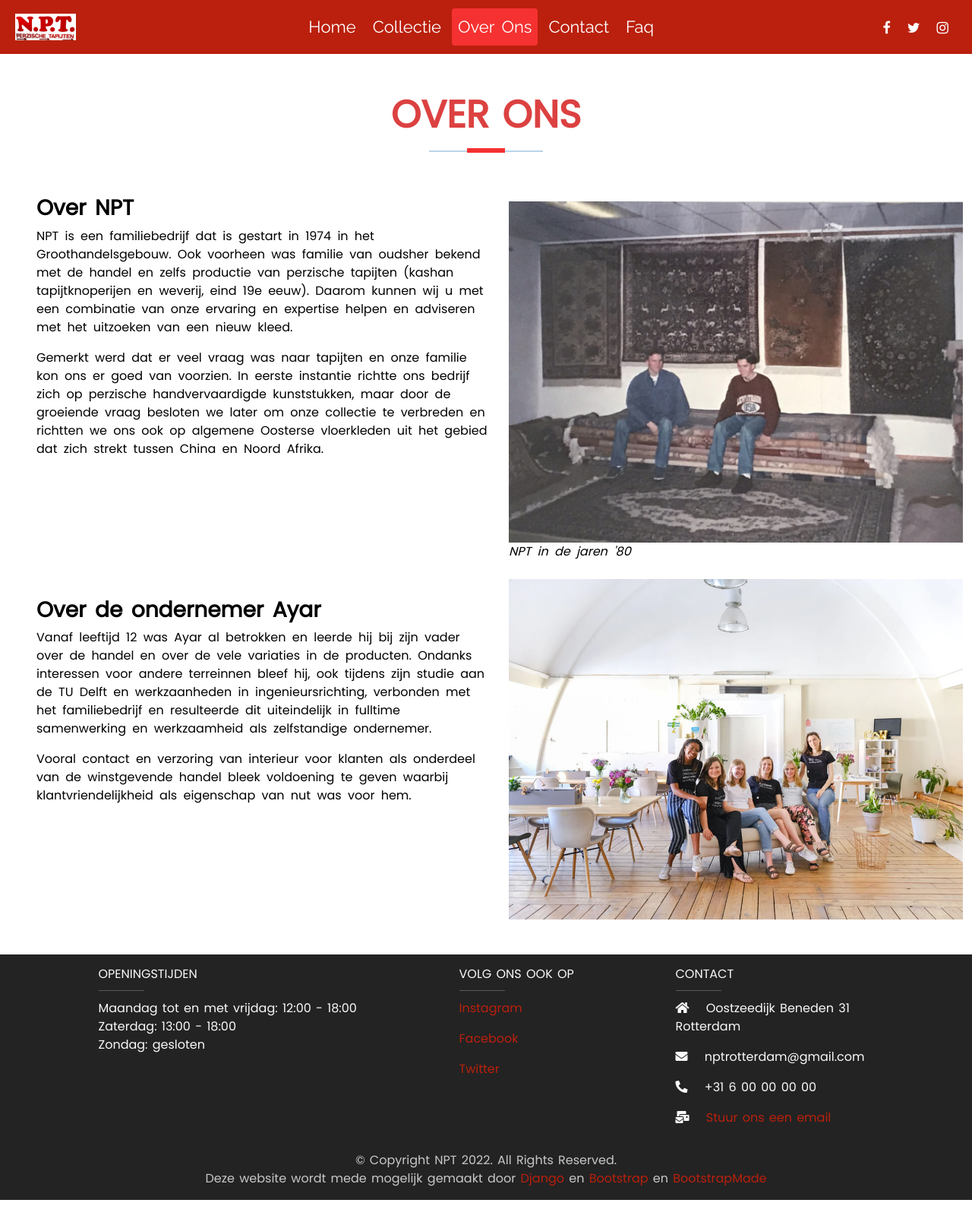
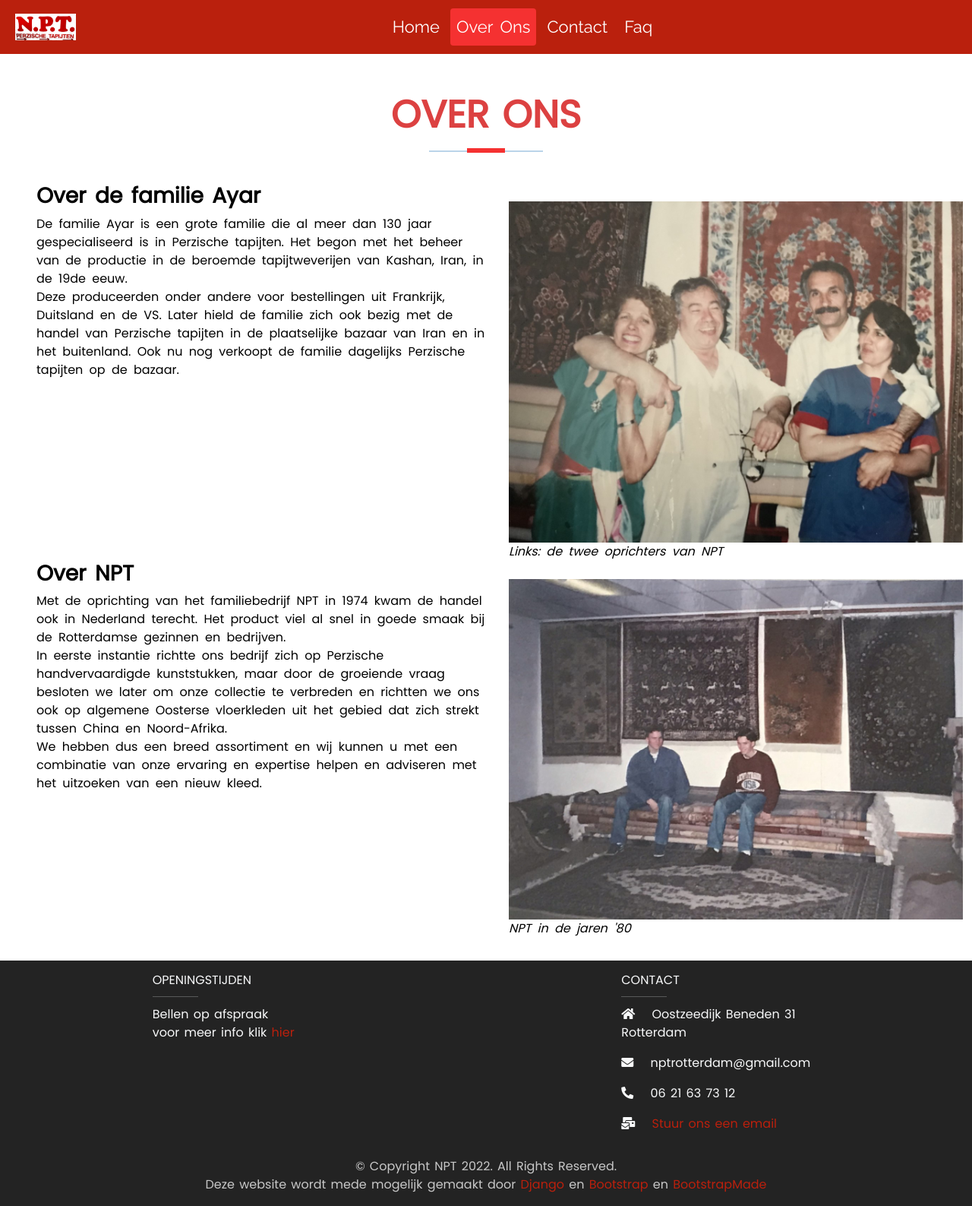
Before and after one commit to creator64/npt-dev, a Django app: page /about/ in a window 1280 px wide. Shown: the whole page at 76% size. Run offline with Django 3.2, Linux system fonts and the light colour scheme; some libraries are stand-ins or nearby versions.

Commit message:
almost done for first online version

```diff
--- a/main/assets/faq.py
+++ b/main/assets/faq.py
@@ -13,7 +13,7 @@ f2 = Faq("Zijn onze tapijten geschikt voor vloerverwarming?")
 f3 = Faq("Zijn onze tapijten geschikt voor buiten?")
 f4 = Faq("Zijn al onze tapijten handgeknoopt?")
 f5 = Faq("Hoe bescherm ik mijn tapijt tegen motten?")
-f6 = Faq("Waarom zijn perzische tapijten zo duur?")
+f6 = Faq("Waarom zijn Perzische tapijten zo duur?")
 f7 = Faq("Hoelang bestaan tapijten al?")
 f8 = Faq("Kun je met schoenen op een tapijt lopen?")
 f9 = Faq("Waar komen onze producten precies vandaan?")
@@ -24,7 +24,7 @@ flist = [f1, f6, f5, f7, f3, f8, f4, f2, f10, f9]
 # Answers
 
 f1.a = """
-Wij van NPT zijn ervan overtuigd dat er bij elke interieur een Oosters tapijt past, dus ook bij een moderne.
+Wij van NPT zijn ervan overtuigd dat er bij elk interieur een Oosters tapijt past, dus ook bij een modern interieur.
 Elk Oosters tapijt is uniek, een creatief kunstwerk elk ontworpen door iemand met zijn eigen verhaal.
 Er zijn zo veel variaties, kleuren en patronen die je in een tapijt kan verwerken
 dat er altijd genoeg tapijten zijn die uw huis, kantoor of winkel kunnen verfraaien. <br>
@@ -34,24 +34,24 @@ dat er altijd genoeg tapijten zijn die uw huis, kantoor of winkel kunnen verfraa
     </i> </figcaption>
 """
 
-f2.a = """<b> Ja natuurlijk. </b> Uw tapijt zal niet worden beschadigd als u het op een verwarmde vloer legt."""
+f2.a = """<b> Jazeker. </b> Uw tapijt zal niet worden beschadigd als u het op een verwarmde vloer legt."""
 
 f3.a = """
 <b> Helaas hebben wij voorlopig nog geen tapijten die geschikt zijn voor in de tuin of op het terras. </b>
 Tapijten voor buiten moeten namelijk weersbestendig zijn.
 Dat houdt in dat ze zijn beschermd tegen schadelijke invloeden uit de natuur zoals regen,
 vuil uit de buitenlucht of verkleuring door zonlicht.
-Een Perzisch tapijt is dat bijvoorbeeld niet, want na een regenbui zal de pool worden verhard door het water."""
+Een Perzisch tapijt is dat bijvoorbeeld niet, want na een regenbui zullen de haren worden verhard door het water."""
 
 f4.a = """
 <b> Het antwoord is nee. </b> Wij hebben namelijk ook een aantal machinale tapijten.
-Hierin is natuurlijk niet net zoveel energie in gestopt als bij Handgeknoopte tapijten, waardoor het ook minder prijzig is,
+Hierin is natuurlijk niet net zoveel energie in gestopt als bij handgeknoopte tapijten, waardoor het ook minder prijzig is,
 maar ze kunnen alsnog beschikken over mooie patronen en kleuren waardoor ze zeker goed bij uw interieur kunnen passen.
-Uiteraard melden we het wanneer u een machinaal tapijt ziet."""
+Uiteraard vertellen we het u of het tapijt dat u zien handgeknoopt of machinaal is."""
 
 f5.a = """
-U heeft net uw interieur verfraaid met een wollen Oosters tapijt. U wil niet dat uw tapijt er dalijk zo uit gaat zien.
-<img src=“beschadigdtapijt.png”>
+U heeft net uw interieur verfraaid met een wollen Oosters tapijt. U wil niet dat uw tapijt wordt opgegeten en beschadigd
+door motten. <br>
 Hier zijn een aantal tips om motten te bestrijden:
 <ul>
 
@@ -70,18 +70,26 @@ Daarnaast is het belangrijk om uw tapijt regelmatig te stofzuigen.
 <li>
 Mottenballen kunnen ook meehelpen met het afweren van motten.
 Dit is een klein balletje aan chemische verbindingen en erg onaangenaam voor motten.
+Ze zijn meestal verkrijgbaar in de supermarkt.
+Leg het op of onder uw tapijt en het balletje doet de rest.
 </li>
 </ul>
 
--“Om tapijt te beschermen tegen motten kun je het boenen met een mengsel van water en azijn in de verhouding 1:1”??? """
+<!---“Om tapijt te beschermen tegen motten kun je het boenen met een mengsel van water en azijn in de verhouding 1:1”???--> """
 
 f6.a = """
 Soms is er aan een Perzisch tapijt wel door 2 man 2 jaar aan gewerkt.
 Dat is dus 1 jaar per man!
 Het zijn unieke kunstproducten met de hand vervaardigd en er wordt enorm veel tijd en aandacht aan besteed
 wat resulteert in een buitengewoon goede en fijne kwaliteit. <br>
-In relatie met arbeid en materiaal zijn Perzische tapijten dus eigenlijk helmaal niet zo duur!
-Ze zijn wel kostbaar, omdat het waardeobjecten zijn van uiterste klasse."""
+Als je arbeid en materiaal in de prijs meerekent, zijn Perzische tapijten dus eigenlijk helmaal niet zo duur!
+Ze zijn wel kostbaar, omdat het waardeobjecten zijn van uiterste klasse.
+ <img src='/static/npt/images/tapijtweven.jpg' width='100%' height='80%'></img>
+ <figcaption>
+    <i style='font-size: 0.8rem; word-spacing: 1px;'>
+       Een man uit Iran is in zijn eentje bezig met het weven van een Perzisch Tapijt.
+    </i>
+ </figcaption>"""
 
 
 f7.a = """
@@ -92,16 +100,16 @@ f7.a = """
             Een deel van het Pazyryk tapijt; het oudste tapijt tot nu toe gevonden
         </i> </figcaption>
     </div>
-    Het oudste tapijt dat tot nu toe is gevonden is het Pazyryk tapijt daterend uit de 5de eeuw voor Christus.
+    Het oudste tapijt dat tot nu toe is gevonden is het Pazyryk tapijt, daterend uit de 5de eeuw voor Christus.
     Het is ontdekt in Siberië en het was beschermd door dik laag ijs waardoor het goed bewaard is gebleven.
     De Griekse historicus Herodotus schreef in diezelfde periode over hoe de bewoners van Kaukasus prachtige tapijten
-    maken met wonderlijke kleuren en hij had dus geen ongelijk.
+    maakten met wonderlijke kleuren en hij had dus geen ongelijk.
     De kunst van het knopen van een tapijt bestaat dus al 2500 jaar lang,
-    maar waarschijnlijk gaat de geschiedenis van de tapijt nog verder terug in de tijd. <br>
+    maar waarschijnlijk gaat de geschiedenis van het tapijt nog verder terug in de tijd. <br>
     De gedachte gaat dat de Egyptenaren en Chinezen al tapijten gebruikten niet alleen ter decoratie,
-    maar ook om hunzelf warm te houden in de winter.
+    maar ook om zichzelf warm te houden in de winter.
     Het knopen van tapijten bestaat waarschijnlijk dus al meer dan 10000 jaar
-    en <b> wij van NPT zijn trots dat we de handel van deze eeuwenoude traditie in stand mogen houden!</b>
+    en wij van NPT zijn trots dat we de handel van deze eeuwenoude traditie in stand mogen houden!
 </div>"""
 
 f8.a = """
@@ -111,6 +119,7 @@ en dus zullen ze niet worden beschadigd als je er met schoenen overheen loopt.
 Daarnaast zijn ze goed te reinigen wanneer er vuil op komt."""
 
 f9.a = """
+Onze producten komen uit de volgende landen:
 <ul>
 <li> China </li>
 <li> Thailand </li>
@@ -128,7 +137,28 @@ f9.a = """
 """
 
 
-f10.a = """Perzische tapijten zijn meestal niet hoogpolig.
-Echter zijn er wel andere handgeknoopte hoogpolige tapijten bijvoorbeeld Chinese tapijten.
-Wij beschikken ook over reliëf geschoren Chinese tapijten in onze collectie.
-Dat houdt in dat figuren in de tapijt worden uitgesneden dankzij deze hoge pool. Zie foto"""
+f10.a = """
+De haren van een tapijt worden ook wel de pool van een tapijt genoemd.
+Hoogpolige tapijten hebben haren van ongeveer 12 mm of hoger.
+Perzische tapijten hebben dat echter meestal niet.
+Er zijn wel andere handgeknoopte hoogpolige tapijten bijvoorbeeld Chinese tapijten.
+Wij beschikken ook over reliëfgeschoren Chinese tapijten in onze collectie.
+Dat houdt in dat figuren in de tapijt worden uitgesneden dankzij deze hoge pool.
+Daardoor komen de figuren naar voren en komt het tapijt ook meer tot leven. Dat kunt u zien op de foto's hieronder.
+<div class='container'>
+    <div class='row'>
+        <div class='col-lg-6'>
+            <img src='/static/npt/images/reliefgeschoren2.jpg' width='100%'></img>
+            <figcaption> <i style='font-size: 0.8rem; word-spacing: 1px;'>
+                Een reliëfgeschoren Chinees tapijt.
+            </i> </figcaption>
+        </div>
+        <div class='col-lg-6'>
+            <img src='/static/npt/images/reliefgeschoren3.jpg' width='100%'></img>
+            <figcaption> <i style='font-size: 0.8rem; word-spacing: 1px;'>
+                Een reliëfgeschoren Chinees tapijt.
+            </i> </figcaption>
+        </div>
+    </div>
+</div>
+"""
--- a/main/assets/feature.py
+++ b/main/assets/feature.py
@@ -24,7 +24,7 @@ f2 = Feature('Advies',
 
 f3 = Feature('Gratis Thuis Proberen',
 			'''Als u in onze winkel een tapijt ziet dat u mooi vindt, maar u weet niet of het ook in uw interieur goed tot zijn recht komt,
-			   kunt u het op proef in uw huis of kantoor uitproberen.'''
+			   kunt u het in uw huis of kantoor uitproberen.'''
 			   #Wij brengen hiervoor alleen de transportkosten voor het halen en brengen in rekening als u besluit het tapijt niet te kopen.
 			   #Als u het tapijt definitief aankoopt worden de door u betaalde bezorgkosten in mindering gebracht.''',
 			   ,icon="fas fa-home")
--- a/main/templates/main/about.html
+++ b/main/templates/main/about.html
@@ -25,21 +25,34 @@
 <section id="about" class="about">
     <div class="container-fluid">
       <div class="container-content">
-
         <div class="row ms-4 rowc">
           <div class="col-lg-6 pt-4 pt-lg-0 content">
-            <h3 class="pt-3">Over NPT</h3>
+            <h3> Over de familie Ayar </h3>
             <p>
-              NPT is een familiebedrijf dat is gestart in 1974 in het Groothandelsgebouw.
-              Ook voorheen was familie van oudsher bekend met de handel
-              en zelfs productie van perzische tapijten (kashan tapijtknoperijen en weverij, eind 19e eeuw).
-              Daarom kunnen wij u met een combinatie van onze ervaring en expertise helpen en adviseren met het uitzoeken van een nieuw kleed.
+              De familie Ayar is een grote familie die al meer dan 130 jaar gespecialiseerd is in Perzische tapijten.
+              Het begon met het beheer van de productie in de beroemde tapijtweverijen van Kashan, Iran, in de 19de eeuw. <br>
+              Deze produceerden onder andere voor bestellingen uit Frankrijk, Duitsland en de VS.
+              Later hield de familie zich ook bezig met de handel van Perzische tapijten
+              in de plaatselijke bazaar van Iran en in het buitenland.
+              Ook nu nog verkoopt de familie dagelijks Perzische tapijten op de bazaar.
             </p>
+          </div>
+          <div class="col-lg-6">
+            <img src="{% static 'npt/images/oprichter.jpg' %}" class="img-fluid mt-4" alt="">
+            <figcaption> <i> Links: de twee oprichters van NPT </i> </figcaption>
+          </div>
+        </div>
+        <div class="row ms-4 rowc">
+          <div class="col-lg-6 pt-4 pt-lg-0 content">
+            <h3> Over NPT </h3>
             <p>
-              Gemerkt werd dat er veel vraag was naar tapijten en onze familie kon ons er goed van voorzien.
-              In eerste instantie richtte ons bedrijf zich op perzische handvervaardigde kunststukken,
-              maar door de groeiende vraag besloten we later om onze collectie te verbreden en
-              richtten we ons ook op algemene Oosterse vloerkleden uit het gebied dat zich strekt tussen China en Noord Afrika.
+              Met de oprichting van het familiebedrijf NPT in 1974 kwam de handel ook in Nederland terecht.
+              Het product viel al snel in goede smaak bij de Rotterdamse gezinnen en bedrijven. <br>
+              In eerste instantie richtte ons bedrijf zich op Perzische handvervaardigde kunststukken,
+              maar door de groeiende vraag besloten we later om onze collectie te verbreden
+              en richtten we ons ook op algemene Oosterse vloerkleden uit het gebied dat zich strekt tussen China en Noord-Afrika. <br>
+              We hebben dus een breed assortiment en wij kunnen u met een combinatie
+              van onze ervaring en expertise helpen en adviseren met het uitzoeken van een nieuw kleed.
             </p>
           </div>
           <div class="col-lg-6">
@@ -47,28 +60,6 @@
             <figcaption> <i> NPT in de jaren '80 </i> </figcaption>
           </div>
         </div>
-
-        <div class="row ms-4 pt-lg-4 rowc">
-            <div class="col-lg-6 pt-4 content">
-              <h3>Over de ondernemer Ayar</h3>
-              <p>
-                  Vanaf leeftijd 12 was Ayar al betrokken en leerde hij bij zijn vader over de handel en over de vele variaties in de producten.
-                  Ondanks interessen voor andere terreinnen bleef hij, ook tijdens zijn studie aan de TU Delft en werkzaanheden in ingenieursrichting,
-                  verbonden met het familiebedrijf en resulteerde dit uiteindelijk in fulltime samenwerking en werkzaamheid als zelfstandige ondernemer.
-              </p>
-              <p>
-                  Vooral contact en verzoring van interieur voor klanten als onderdeel van de winstgevende handel bleek voldoening te geven
-                  waarbij klantvriendelijkheid als eigenschap van nut was voor hem.
-              </p>
-            </div>
-            <div class="col-lg-6 order-1 order-lg-2">
-              <figure>
-                  <img src="{% static 'npt/images/about.jpg' %}" class="img-fluid" alt="">
-              </figure>
-            </div>
-          </div>
-        </div>
-
     </div>
   </section><!-- End About Us Section -->
 
--- a/main/templates/main/base.html
+++ b/main/templates/main/base.html
@@ -26,6 +26,11 @@
 
 	<title>{% block title %}{% endblock %}</title>
 </head>
+
+
+<!-- global variables -->
+{% firstof "06 21 63 73 12" as phone_number %}
+<!-- end global variables -->
 
 <!--javascript for copying info (prf and page) in collection when going to another page or view a carpet-->
 <script type="text/javascript">
--- a/main/templates/main/footer.html
+++ b/main/templates/main/footer.html
@@ -14,18 +14,17 @@
         <h6 class="text-uppercase mb-0 pt-2">OPENINGSTIJDEN</h6>
         <hr class="deep-purple accent-2 mb-1 mt-0 d-inline-block mx-auto" style="width: 60px;">
         <p>
-          Maandag tot en met vrijdag: 12:00 - 18:00 <br>
-          Zaterdag:                   13:00 - 18:00 <br>
-          Zondag:                     gesloten
+          Bellen op afspraak <br>
+          voor meer info klik <a href="/contact#info"> hier </a>
         </p>
 
       </div>
       <!-- Grid column -->
 
-      <!-- Grid column -->
+      <!-- Grid column
       <div class="col-md-2 col-lg-2 col-xl-2 mx-auto mb-4 text-light">
 
-        <!-- Links -->
+        <!-- Links
         <h6 class="text-uppercase mb-0 pt-2">Volg ons ook op</h6>
         <hr class="deep-purple accent-2 mb-1 mt-0 d-inline-block mx-auto" style="width: 60px;">
         <p>
@@ -38,7 +37,7 @@
           <a href="https://twitter.com/", class="newtab">Twitter</a>
         </p>
 
-      </div>
+      </div> -->
 
       <!-- Grid column -->
       <div class="col-md-4 col-lg-3 col-xl-3 mx-auto mb-md-0 mb-4 text-light">
@@ -51,7 +50,7 @@
         <p>
           <i class="fas fa-envelope mr-3"></i> nptrotterdam@gmail.com </p>
         <p>
-          <i class="fas fa-phone-alt mr-3"></i> +31 6 00 00 00 00</p>
+          <i class="fas fa-phone-alt mr-3"></i> {{phone_number}}</p>
         <p>
           <i class="fas fa-mail-bulk mr-3"></i><a href="/contact#email"> Stuur ons een email </a>
         </p>
--- a/main/templates/main/navbar.html
+++ b/main/templates/main/navbar.html
@@ -24,15 +24,15 @@
   <div id="navbarCollapse" class="collapse navbar-collapse">
     <div class="navbar-nav nav-pills ml-auto">
       <a href="/" class="nav-item nav-link {{actdict.home}} text-white" id="copy_info">Home</a>
-      <a href="/collection" class="nav-item nav-link {{actdict.collec}} text-white" id="copy_info">Collectie</a>
+      <!--<a href="/collection" class="nav-item nav-link {{actdict.collec}} text-white" id="copy_info">Collectie</a>-->
       <a href="/about" class="nav-item nav-link {{actdict.about}} text-white" id="copy_info">Over Ons</a>
       <a href="/contact" class="nav-item nav-link {{actdict.contact}} text-white" id="copy_info">Contact</a>
       <a href="/faq" class="nav-item nav-link {{actdict.faq}} text-white" id="copy_info">Faq</a>
     </div>
     <div class="navbar-nav ml-auto">
-      <a href="#" class="nav-item nav-link text-white"><i class="fa fa-facebook"></i></a>
+      <!--<a href="#" class="nav-item nav-link text-white"><i class="fa fa-facebook"></i></a>
       <a href="#" class="nav-item nav-link text-white"><i class="fa fa-twitter"></i></a>
-      <a href="#" class="nav-item nav-link text-white"><i class="fa fa-instagram"></i></a>
+      <a href="#" class="nav-item nav-link text-white"><i class="fa fa-instagram"></i></a>-->
     </div>
   </div>
 </nav>
--- a/main/views.py
+++ b/main/views.py
@@ -16,22 +16,25 @@ def contact(response):
 
 	if bool(data):
 		#send the email
-		sender_email = "<" + data["email"] + ">"
+		sender_email =  data["email"]
 		subject = data["subject"]
-		message = data["message"]
+		name = data["name"]
+		message = data["message"] + "\n" + "gestuurd door " + sender_email + "\n" + "naam: " + name
 
 		sent_mail = send_mail(subject,
 				  message,
 				  sender_email,
 				  [EMAIL_HOST_USER],
-				  fail_silently=True)
+				  fail_silently=False)
 
 		if bool(sent_mail):
 			state = "success"
 		else:
 			state = "failure"
+		sent_from_email = sender_email
 
-		return render(response, "main/contact.html", {"actdict": {"contact": "active"}, "state": state})
+		return render(response, "main/contact.html", {"actdict": {"contact": "active"}, "state": state,
+													  "sent_from_email": sent_from_email})
 	else:
 		return render(response, "main/contact.html", {"actdict": {"contact": "active"}})
 
--- a/npt/settings.py
+++ b/npt/settings.py
@@ -137,7 +137,7 @@ MEDIA_ROOT = 'media'
 EMAIL_BACKEND = 'django.core.mail.backends.smtp.EmailBackend'
 EMAIL_HOST = "smtp.gmail.com"
 EMAIL_HOST_USER = "nptrotterdam@gmail.com"
-EMAIL_HOST_PASSWORD = "Hallo100"
+EMAIL_HOST_PASSWORD = "Hallo100!"
 EMAIL_PORT = 587
 EMAIL_USE_TLS = True
 EMAIL_USE_SSL = False
--- a/npt/urls.py
+++ b/npt/urls.py
@@ -26,5 +26,5 @@ urlpatterns = [
     path("contact/", view_main.contact),
     path("about/", view_main.about),
     path("faq/", view_main.faq),
-    path("collection/", include("collection.urls")),
+    #path("collection/", include("collection.urls")),
 ] + static(settings.STATIC_URL, document_root=settings.STATIC_ROOT) + static(settings.MEDIA_URL, document_root=settings.MEDIA_ROOT)
--- a/static/npt/css/About.css
+++ b/static/npt/css/About.css
@@ -9,9 +9,10 @@
     margin-bottom: 30px;
   }
 
-  .about .content {
-    font-size: 16px;
-  }
+  /*.about .content {
+    /*font-size: 14px;
+    word-spacing: 3px
+  }*/
 
   .about .content h3 {
     font-weight: 700;
```
Also changed, not shown: main/templates/main/contact.html (+15 -9 lines), main/templates/main/home.html (+14 -16 lines), static/npt/images/oprichter.jpg (added), static/npt/images/persiancarpet.jpg (added), static/npt/images/reliefgeschoren.jpg (added), static/npt/images/reliefgeschoren2.jpg (added), static/npt/images/reliefgeschoren3.jpg (added), static/npt/images/tapijtweven.jpg (added).
